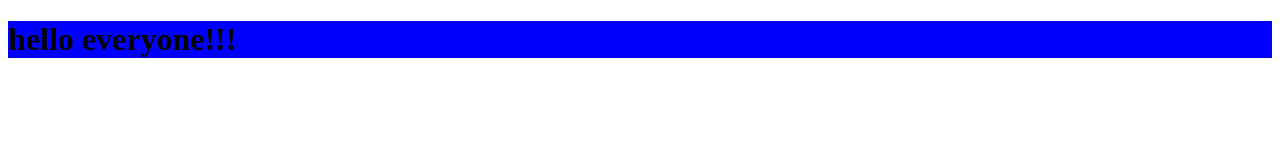
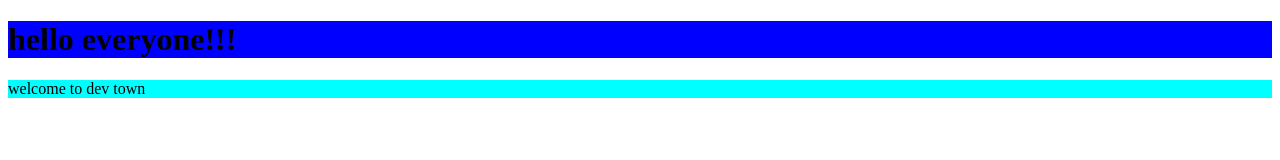
Before and after one commit to praveenvj06/demo, a plain HTML site: page index.html in a window 1280 px wide. Drawn offline with Linux system fonts and the light colour scheme.

Commit message:
second commit

```diff
--- a/index.html
+++ b/index.html
@@ -10,5 +10,8 @@
     <div class="head">
         <h1>hello everyone!!!</h1>
     </div>
+    <div class="content">
+        <p>welcome to dev town</p>
+    </div>
 </body>
 </html>
--- a/style.css
+++ b/style.css
@@ -1,3 +1,6 @@
 .head{
     background-color: blue;
 }
+.content{
+    background-color: aqua;
+}
```
